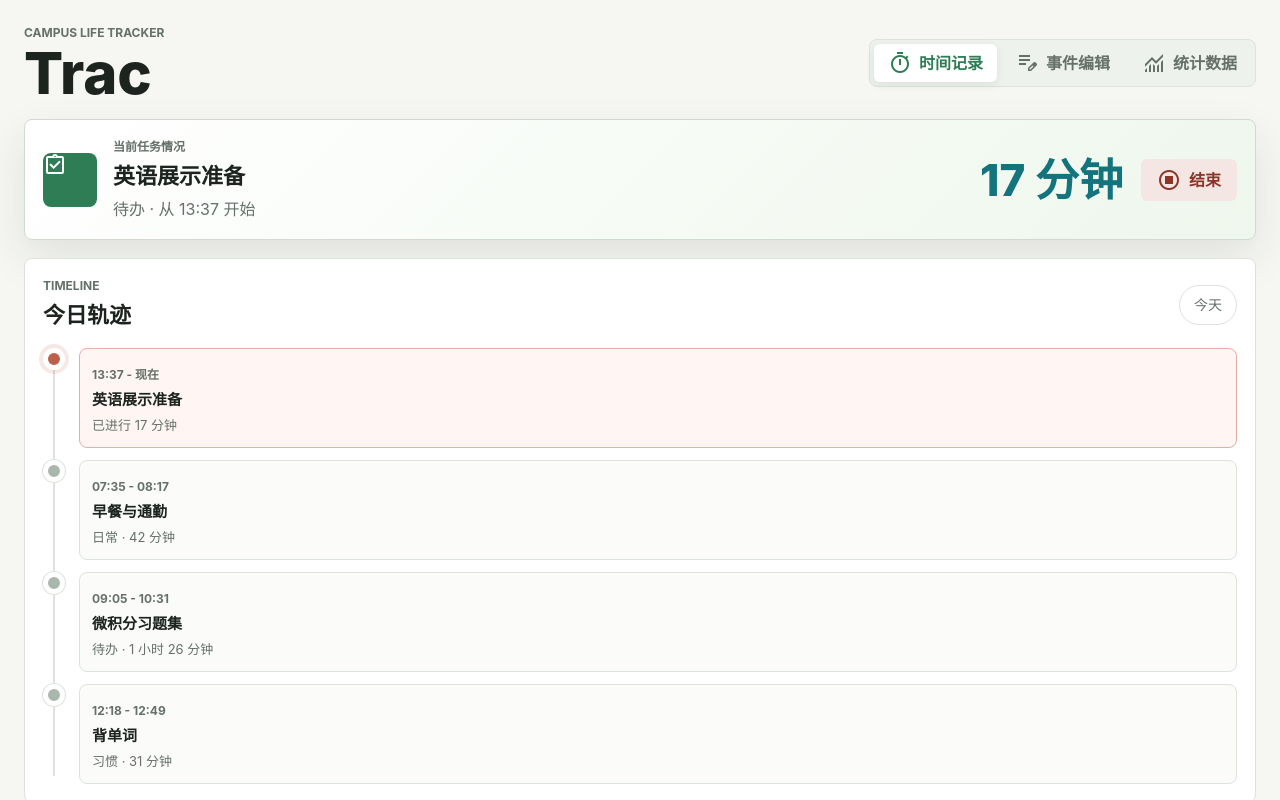
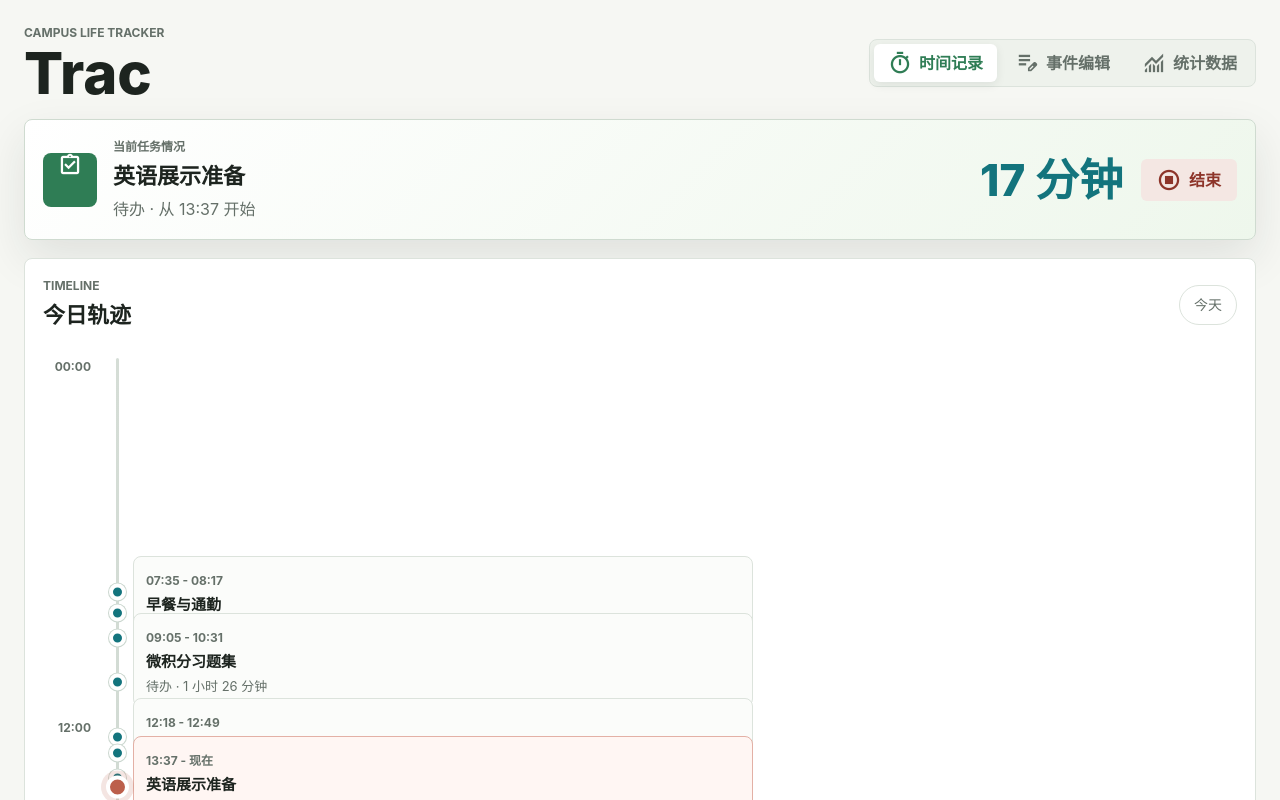
Before and after one commit to MaxYellow-Yu/Trac, a Next.js app: page / in a window 1280 px wide. Shown: the top 800 px of the page. Built offline with nearby package versions, Linux system fonts and the light colour scheme.

Commit message:
Polish Trac event controls and timeline

```diff
--- a/app/globals.css
+++ b/app/globals.css
@@ -48,8 +48,10 @@ button:disabled {
   display: inline-flex;
   align-items: center;
   justify-content: center;
+  text-align: center;
   font-size: 22px;
   line-height: 1;
+  font-variation-settings: "FILL" 0, "wght" 500, "GRAD" 0, "opsz" 24;
 }
 
 .app-shell {
@@ -244,6 +246,10 @@ h3 {
   color: var(--ink);
 }
 
+.secondary-button.danger {
+  color: #a33a2a;
+}
+
 .icon-button.stop {
   background: #f4e7e3;
   color: #8d3429;
@@ -256,6 +262,22 @@ h3 {
   background: #fff;
   color: var(--muted);
   padding: 0;
+}
+
+.icon-only.event-tool {
+  border: 0;
+  border-radius: 999px;
+  background: transparent;
+}
+
+.icon-only.event-tool:hover {
+  background: #fff;
+  box-shadow: 0 8px 20px rgb(31 44 35 / 14%);
+  color: var(--green);
+}
+
+.icon-only.event-tool.danger:hover {
+  color: #a33a2a;
 }
 
 .toolbar {
@@ -364,7 +386,7 @@ button.event-row:hover,
 }
 
 .event-row.editable {
-  grid-template-columns: 34px minmax(0, 1fr) auto 40px;
+  grid-template-columns: 34px minmax(0, 1fr) auto 40px 40px;
 }
 
 .event-row.dragging {
@@ -401,83 +423,138 @@ button.event-row:hover,
   font-size: 12px;
 }
 
-.mini-check {
+.complete-action {
   display: inline-flex;
   align-items: center;
+  justify-content: center;
   gap: 6px;
+  min-height: 36px;
+  border: 1px solid var(--line);
+  border-radius: 999px;
+  background: #fff;
+  padding: 0 12px 0 9px;
   color: var(--muted);
   font-size: 13px;
+  font-weight: 750;
   white-space: nowrap;
 }
 
-.mini-check input {
-  accent-color: var(--green);
+.complete-action .material-symbols-outlined {
+  width: 22px;
+  height: 22px;
+  color: var(--muted);
 }
 
-.timeline-list {
+.complete-action.done {
+  border-color: #8bb998;
+  background: #e8f5ea;
+  color: var(--green);
+}
+
+.complete-action.done .material-symbols-outlined {
+  color: var(--green);
+  font-variation-settings: "FILL" 1, "wght" 500, "GRAD" 0, "opsz" 24;
+}
+
+.day-timeline {
   position: relative;
   display: grid;
-  gap: 12px;
+  grid-template-columns: 58px 32px minmax(0, 1fr);
+  min-height: 760px;
+  padding: 10px 0;
 }
 
-.timeline-list::before {
+.time-labels,
+.day-axis,
+.day-events {
+  position: relative;
+  min-height: 720px;
+}
+
+.time-labels span {
   position: absolute;
-  top: 8px;
-  bottom: 8px;
-  left: 10px;
-  width: 2px;
-  background: var(--line);
+  right: 10px;
+  color: var(--muted);
+  font-size: 12px;
+  font-weight: 750;
+  transform: translateY(-50%);
+}
+
+.time-labels span:nth-child(1) {
+  top: 0;
+  transform: none;
+}
+
+.time-labels span:nth-child(2) {
+  top: 50%;
+}
+
+.time-labels span:nth-child(3) {
+  bottom: 0;
+  transform: none;
+}
+
+.day-axis::before {
+  position: absolute;
+  top: 0;
+  bottom: 0;
+  left: 15px;
+  width: 3px;
+  border-radius: 999px;
+  background: linear-gradient(#d5ddd6, #cfd9d1);
   content: "";
 }
 
-.timeline-item {
-  position: relative;
-  display: grid;
-  grid-template-columns: 24px minmax(0, 1fr);
-  gap: 12px;
-  min-height: 76px;
+.day-dot {
+  position: absolute;
+  left: 8px;
+  z-index: 1;
+  width: 17px;
+  height: 17px;
+  border: 4px solid #fff;
+  border-radius: 999px;
+  background: var(--teal);
+  box-shadow: 0 0 0 1px #cbd7cf;
+  transform: translateY(-50%);
 }
 
-.rail-dot {
-  z-index: 1;
-  width: 22px;
-  height: 22px;
-  border: 5px solid white;
-  border-radius: 999px;
-  background: #aab7ad;
-  box-shadow: 0 0 0 1px var(--line);
+.day-dot.now {
+  left: 5px;
+  width: 23px;
+  height: 23px;
+  background: var(--coral);
+  box-shadow: 0 0 0 5px rgb(188 95 75 / 16%);
 }
 
-.timeline-item.active .rail-dot {
-  background: var(--coral);
-  box-shadow: 0 0 0 4px rgb(188 95 75 / 14%);
-}
-
-.timeline-item > div {
+.day-event {
+  position: absolute;
+  left: 0;
+  width: min(620px, 100%);
   border: 1px solid var(--line);
   border-radius: 8px;
   background: #fbfcfa;
-  padding: 12px;
+  padding: 10px 12px;
+  transform: translateY(-50%);
 }
 
-.timeline-item.active > div {
+.day-event.active {
   border-color: #e3b0a5;
   background: #fff6f3;
 }
 
-.timeline-item time {
+.day-event time {
   color: var(--muted);
   font-size: 12px;
-  font-weight: 700;
+  font-weight: 750;
 }
 
-.timeline-item h3 {
-  margin-top: 4px;
+.day-event h3 {
+  margin-top: 3px;
   overflow-wrap: anywhere;
 }
 
-.timeline-item p {
-  margin: 4px 0 0;
+.day-event p {
+  margin: 3px 0 0;
   color: var(--muted);
   font-size: 13px;
 }
@@ -872,12 +949,20 @@ button.event-row:hover,
   }
 
   .event-row.editable {
-    grid-template-columns: 34px minmax(0, 1fr) 40px;
+    grid-template-columns: 34px minmax(0, 1fr) 40px 40px;
   }
 
-  .mini-check {
+  .complete-action {
     grid-column: 2 / -1;
     justify-self: start;
+  }
+
+  .day-timeline {
+    grid-template-columns: 48px 28px minmax(0, 1fr);
+  }
+
+  .day-event {
+    width: 100%;
   }
 
   .segmented {
--- a/app/page.tsx
+++ b/app/page.tsx
@@ -98,7 +98,33 @@ const sectionOrder: { key: string; label: string; filter: (event: TracEvent) =>
     label: '不重要不紧急的待办',
     filter: (event) => event.type === 'todo' && event.matrix === 'later' && !event.completed,
   },
-  { key: 'habit', label: '习惯', filter: (event) => event.type === 'habit' },
+  { key: 'habit', label: '习惯', filter: (event) => event.type === 'habit' && !event.completed },
+];
+
+const editableSectionOrder: { key: string; label: string; filter: (event: TracEvent) => boolean }[] = [
+  { key: 'daily', label: '日常', filter: (event) => event.type === 'daily' && !event.completed },
+  {
+    key: 'important-urgent',
+    label: '重要紧急的待办',
+    filter: (event) => event.type === 'todo' && event.matrix === 'important-urgent' && !event.completed,
+  },
+  {
+    key: 'urgent',
+    label: '不重要紧急的待办',
+    filter: (event) => event.type === 'todo' && event.matrix === 'urgent' && !event.completed,
+  },
+  {
+    key: 'important',
+    label: '重要不紧急的待办',
+    filter: (event) => event.type === 'todo' && event.matrix === 'important' && !event.completed,
+  },
+  {
+    key: 'later',
+    label: '不重要不紧急的待办',
+    filter: (event) => event.type === 'todo' && event.matrix === 'later' && !event.completed,
+  },
+  { key: 'habit', label: '习惯', filter: (event) => event.type === 'habit' && !event.completed },
+  { key: 'completed', label: '已完成', filter: (event) => Boolean(event.completed) },
 ];
 
 const defaultCategories = ['默认', '学习', '作业', '预习', '健康', '习惯'];
@@ -393,8 +419,8 @@ export default function Home() {
         return {
           ...event,
           totalMs: event.totalMs + durationMs,
-          completed: event.type === 'todo' && completed ? true : event.completed,
-          completedAt: event.type === 'todo' && completed ? endAt.toISOString() : event.completedAt,
+          completed: event.type !== 'daily' && completed ? true : event.completed,
+          completedAt: event.type !== 'daily' && completed ? endAt.toISOString() : event.completedAt,
           metricRecords:
             event.type === 'habit' && event.hasMetric && metric !== undefined
               ? [...event.metricRecords, { value: metric, at: endAt.toISOString() }]
@@ -517,7 +543,7 @@ export default function Home() {
     setEventModalOpen(false);
   }
 
-  function toggleTodoDone(eventId: string) {
+  function toggleEventDone(eventId: string) {
     setEvents((current) =>
       current.map((event) =>
         event.id === eventId
@@ -525,6 +551,19 @@ export default function Home() {
           : event,
       ),
     );
+  }
+
+  function deleteEvent(eventId: string) {
+    setEvents((current) => current.filter((event) => event.id !== eventId));
+    setSegments((current) => current.filter((segment) => segment.eventId !== eventId));
+    if (activeEventId === eventId) {
+      setActiveEventId(null);
+      setActiveStartedAt(null);
+    }
+    if (editingId === eventId) {
+      setEventModalOpen(false);
+      setEditingId(null);
+    }
   }
 
   function reorder(targetId: string) {
@@ -595,7 +634,8 @@ export default function Home() {
           onEdit={openEditEvent}
           onEditCategories={() => { setListModal('category'); setListInput(''); }}
           onEditTags={() => { setListModal('tag'); setListInput(''); }}
-          onToggleDone={toggleTodoDone}
+          onToggleDone={toggleEventDone}
+          onDelete={deleteEvent}
           draggingId={draggingId}
           setDraggingId={setDraggingId}
           reorder={reorder}
@@ -645,6 +685,7 @@ export default function Home() {
         categories={categories}
         tags={tags}
         onSubmit={saveEvent}
+        onDelete={editingId ? () => deleteEvent(editingId) : undefined}
         onClose={() => setEventModalOpen(false)}
       />
 
@@ -704,34 +745,96 @@ function RecordPage({ activeEvent, activeStartedAt, elapsedMs, segments, onEnd,
           </div>
           <span className="live-dot">今天</span>
         </div>
-        <div className="timeline-list">
-          {activeEvent && (
-            <article className="timeline-item active">
-              <span className="rail-dot" />
-              <div>
-                <time>{formatClock(activeStartedAt || new Date())} - 现在</time>
-                <h3>{activeEvent.name}</h3>
-                <p>已进行 {formatDuration(elapsedMs)}</p>
-              </div>
-            </article>
-          )}
-          {segments.length === 0 && !activeEvent ? <p className="empty">今天还没有轨迹。</p> : segments.map((segment) => (
-            <article className="timeline-item" key={segment.id}>
-              <span className="rail-dot" />
-              <div>
-                <time>{formatClock(segment.start)} - {formatClock(segment.end)}</time>
-                <h3>{segment.eventName}</h3>
-                <p>{typeMeta[segment.eventType].label} · {formatDuration(segment.durationMs)}</p>
-              </div>
-            </article>
-          ))}
-        </div>
+        <DayTimeline activeEvent={activeEvent} activeStartedAt={activeStartedAt} elapsedMs={elapsedMs} segments={segments} />
       </section>
     </div>
   );
 }
 
-function EventsPage({ events, activeEventId, onAdd, onEdit, onEditCategories, onEditTags, onToggleDone, draggingId, setDraggingId, reorder }: {
+function DayTimeline({ activeEvent, activeStartedAt, elapsedMs, segments }: {
+  activeEvent: TracEvent | null;
+  activeStartedAt: string | null;
+  elapsedMs: number;
+  segments: Segment[];
+}) {
+  const dayStart = new Date();
+  dayStart.setHours(0, 0, 0, 0);
+  const dayEnd = new Date(dayStart);
+  dayEnd.setDate(dayEnd.getDate() + 1);
+  const now = new Date();
+  const currentMs = Math.min(dayEnd.getTime(), Math.max(dayStart.getTime(), now.getTime()));
+  const dayMs = dayEnd.getTime() - dayStart.getTime();
+  const todaySegments = [...segments].sort((a, b) => new Date(a.start).getTime() - new Date(b.start).getTime());
+
+  const intervals = [
+    ...todaySegments.map((segment) => ({
+      id: segment.id,
+      eventName: segment.eventName,
+      eventType: segment.eventType,
+      start: new Date(segment.start),
+      end: new Date(segment.end),
+      durationMs: segment.durationMs,
+      active: false,
+    })),
+    ...(activeEvent && activeStartedAt
+      ? [{
+          id: 'active',
+          eventName: activeEvent.name,
+          eventType: activeEvent.type,
+          start: new Date(activeStartedAt),
+          end: now,
+          durationMs: elapsedMs,
+          active: true,
+        }]
+      : []),
+  ].filter((item) => item.start >= dayStart && item.start < dayEnd);
+
+  const markers = [
+    ...intervals.flatMap((item) => [item.start, item.end]),
+    now,
+  ]
+    .filter((date) => date >= dayStart && date <= dayEnd)
+    .map((date) => date.getTime());
+  const uniqueMarkers = Array.from(new Set(markers)).sort((a, b) => a - b);
+
+  function topFor(date: Date | number) {
+    const time = typeof date === 'number' ? date : date.getTime();
+    return `${((time - dayStart.getTime()) / dayMs) * 100}%`;
+  }
+
+  return (
+    <div className="day-timeline">
+      <div className="time-labels" aria-hidden="true">
+        <span>00:00</span>
+        <span>12:00</span>
+        <span>24:00</span>
+      </div>
+      <div className="day-axis" aria-hidden="true">
+        {uniqueMarkers.map((time) => (
+          <span
+            className={`day-dot ${Math.abs(time - currentMs) < 1000 ? 'now' : ''}`}
+            key={time}
+            style={{ top: topFor(time) }}
+          />
+        ))}
+      </div>
+      <div className="day-events">
+        {intervals.length === 0 ? <p className="empty">今天还没有轨迹。</p> : intervals.map((item) => {
+          const midpoint = (item.start.getTime() + item.end.getTime()) / 2;
+          return (
+            <article className={`day-event ${item.active ? 'active' : ''}`} key={item.id} style={{ top: topFor(midpoint) }}>
+              <time>{formatClock(item.start)} - {item.active ? '现在' : formatClock(item.end)}</time>
+              <h3>{item.eventName}</h3>
+              <p>{typeMeta[item.eventType].label} · {formatDuration(item.durationMs)}</p>
+            </article>
+          );
+        })}
+      </div>
+    </div>
+  );
+}
+
+function EventsPage({ events, activeEventId, onAdd, onEdit, onEditCategories, onEditTags, onToggleDone, onDelete, draggingId, setDraggingId, reorder }: {
   events: TracEvent[];
   activeEventId: string | null;
   onAdd: () => void;
@@ -739,6 +842,7 @@ function EventsPage({ events, activeEventId, onAdd, onEdit, onEditCategories, on
   onEditCategories: () => void;
   onEditTags: () => void;
   onToggleDone: (id: string) => void;
+  onDelete: (id: string) => void;
   draggingId: string | null;
   setDraggingId: (id: string | null) => void;
   reorder: (targetId: string) => void;
@@ -758,7 +862,7 @@ function EventsPage({ events, activeEventId, onAdd, onEdit, onEditCategories, on
           </div>
         </div>
         <div className="event-sections">
-          {sectionOrder.map((section) => {
+          {editableSectionOrder.map((section) => {
             const items = events.filter(section.filter);
             return (
               <div className="event-section" key={section.key}>
@@ -783,14 +887,17 @@ function EventsPage({ events, activeEventId, onAdd, onEdit, onEditCategories, on
                             {event.tags.length ? ` · ${event.tags.join(' / ')}` : ''}
                           </small>
                         </span>
-                        {event.type === 'todo' && (
-                          <label className="mini-check">
-                            <input type="checkbox" checked={Boolean(event.completed)} onChange={() => onToggleDone(event.id)} />
-                            完成
-                          </label>
+                        {event.type !== 'daily' && (
+                          <button className={`complete-action ${event.completed ? 'done' : ''}`} onClick={() => onToggleDone(event.id)} aria-label={`${event.completed ? '取消完成' : '完成'} ${event.name}`}>
+                            <span className="material-symbols-outlined" aria-hidden="true">{event.completed ? 'check_circle' : 'radio_button_unchecked'}</span>
+                            <span>{event.completed ? '已完成' : '完成'}</span>
+                          </button>
                         )}
-                        <button className="icon-only" onClick={() => onEdit(event)} aria-label={`编辑 ${event.name}`}>
+                        <button className="icon-only event-tool" onClick={() => onEdit(event)} aria-label={`编辑 ${event.name}`}>
                           <span className="material-symbols-outlined" aria-hidden="true">edit</span>
+                        </button>
+                        <button className="icon-only event-tool danger" onClick={() => onDelete(event.id)} aria-label={`删除 ${event.name}`}>
+                          <span className="material-symbols-outlined" aria-hidden="true">delete</span>
                         </button>
                       </article>
                     ))}
@@ -895,7 +1002,7 @@ function SwitchModal({ open, events, activeEventId, onPick, onGoodNight, onClose
   );
 }
 
-function EventEditorModal({ open, draft, setDraft, editing, categories, tags, onSubmit, onClose }: {
+function EventEditorModal({ open, draft, setDraft, editing, categories, tags, onSubmit, onDelete, onClose }: {
   open: boolean;
   draft: EventDraft;
   setDraft: (draft: EventDraft) => void;
@@ -903,6 +1010,7 @@ function EventEditorModal({ open, draft, setDraft, editing, categories, tags, on
   categories: string[];
   tags: string[];
   onSubmit: (event: FormEvent<HTMLFormElement>) => void;
+  onDelete?: () => void;
   onClose: () => void;
 }) {
   function toggleTag(tag: string) {
@@ -978,6 +1086,12 @@ function EventEditorModal({ open, draft, setDraft, editing, categories, tags, on
           </>
         )}
         <div className="dialog-actions">
+          {editing && onDelete && (
+            <button className="secondary-button danger" type="button" onClick={onDelete}>
+              <span className="material-symbols-outlined" aria-hidden="true">delete</span>
+              删除
+            </button>
+          )}
           <button className="secondary-button" type="button" onClick={onClose}>取消</button>
           <button className="primary-button inline" type="submit">保存</button>
         </div>
```
